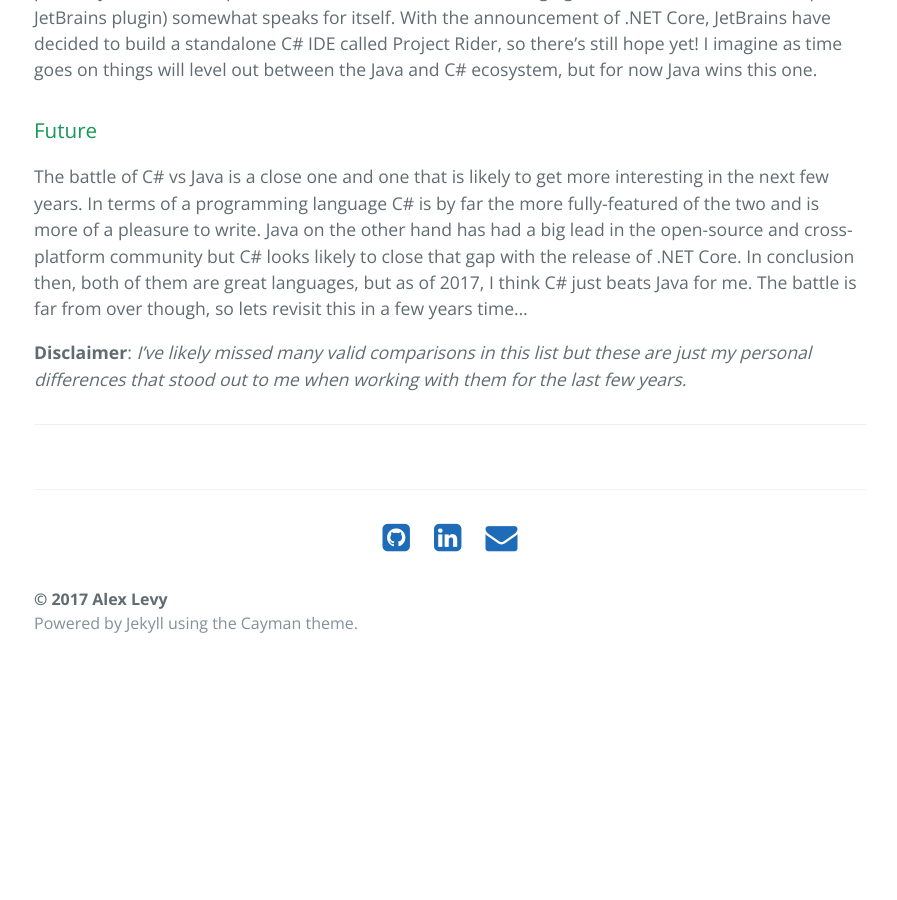
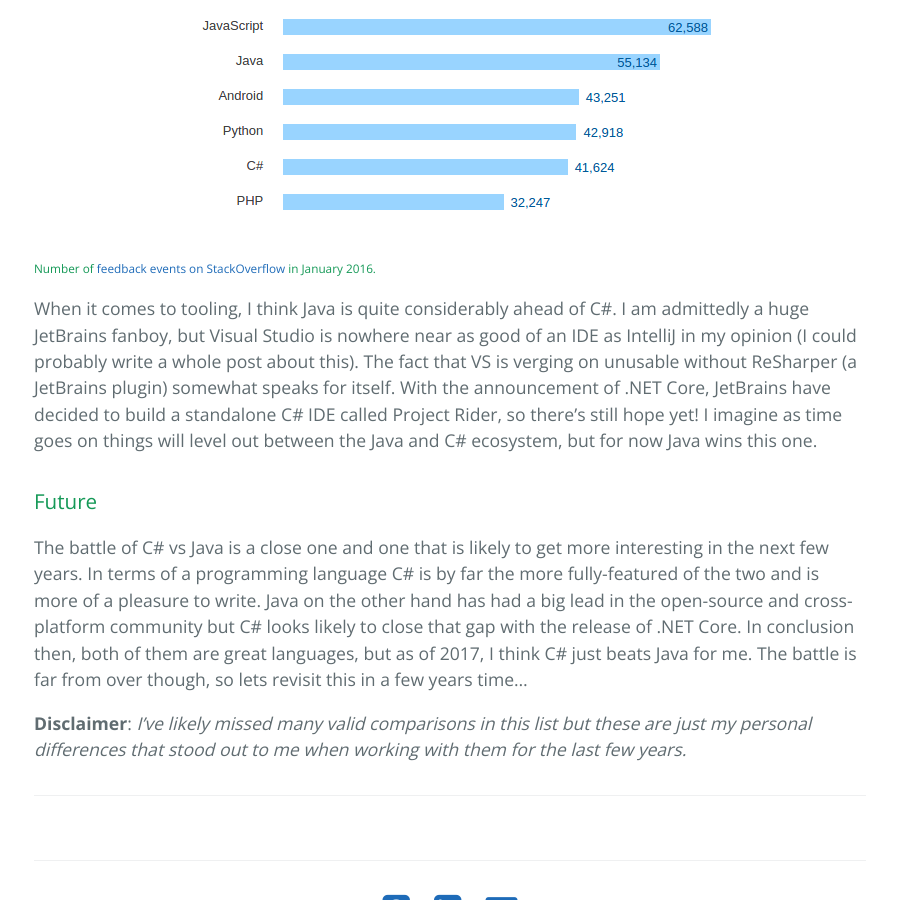
Before and after one commit to alexlukelevy/alexlukelevy.github.io, a Jekyll site: the page built from _posts/2017-08-11-csharp-vs-java.markdown, in a window 1280 px wide and 900 px high, scrolled down 2310 px. Shown: the whole window, without its empty margins (190-1087 px from the left). Built offline with Jekyll 4.4.1, drawn with Linux system fonts in a browser that asks for light colours; nearby versions of some CDN libraries; comment, search, counter and statistics services are not loaded; before the commit the page ends 2977 px from its top, so only the background shows below that.

Commit message:
Adding top tech SO image

```diff
--- a/_posts/2017-08-11-csharp-vs-java.markdown
+++ b/_posts/2017-08-11-csharp-vs-java.markdown
@@ -30,6 +30,10 @@ Extension methods in C# are also a nice feature but I believe they should be use
 ### Ecosystem
 One of the things I initially loved about Java was the huge community; both in terms of open-source and learning resources. I believe the cross-platform nature, accessibility of the language and free tooling around Java really helped to push it to such a high level. When I started learning C# I found online learning resources pretty useful, but a great deal of the open-source software I came across was simply a less well maintained Java port. Saying that, things do seem to have a gotten a little better in recent years and .NET Core will no doubt help with mainstream adoption and bolstering of the community. Back when it launched, the inability to officially run C# on Linux in production was a deal breaker for many people, so it's great to see Microsoft now supporting this with .NET Core.
 
+![StackOverflow feedback events](/img/top-tech-stackoverflow.png)
+
+###### Number of [feedback events on StackOverflow](https://insights.stackoverflow.com/survey/2016#technology-top-tech-on-stack-overflow) in January 2016.
+
 When it comes to tooling, I think Java is quite considerably ahead of C#. I am admittedly a huge JetBrains fanboy, but Visual Studio is nowhere near as good of an IDE as IntelliJ in my opinion (I could probably write a whole post about this). The fact that VS is verging on unusable without ReSharper (a JetBrains plugin) somewhat speaks for itself. With the announcement of .NET Core, JetBrains have decided to build a standalone C# IDE called Project Rider, so there's still hope yet! I imagine as time goes on things will level out between the Java and C# ecosystem, but for now Java wins this one.
 
 ### Future
--- a/css/custom.css
+++ b/css/custom.css
@@ -15,6 +15,6 @@
 }
 
 .center-image {
-    margin: 0 auto;
-    display: block;
+  margin: 0 auto;
+  display: block;
 }
```
Also changed, not shown: img/top-tech-stackoverflow.png (added).
